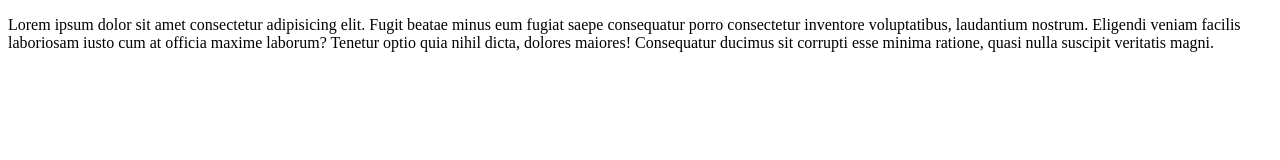
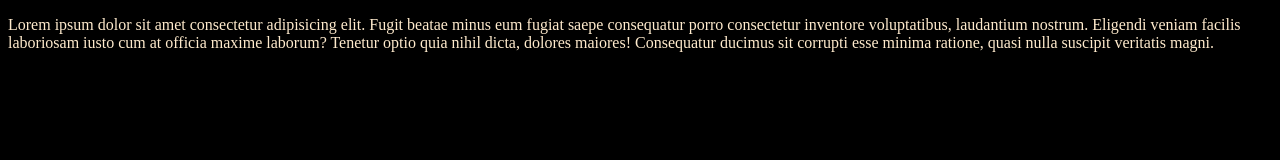
Before and after one commit to ERM-Khacker/FD_Practice_Branch, a plain HTML site: page index.html in a window 1280 px wide. Drawn offline with Linux system fonts and the light colour scheme.

Commit message:
Git conflict

```diff
--- a/assets/css/style.css
+++ b/assets/css/style.css
@@ -0,0 +1,6 @@
+body{
+    background-color: black;
+}
+p{
+    color: blanchedalmond;
+}
--- a/index.html
+++ b/index.html
@@ -7,8 +7,10 @@
     <title>Document</title>
 </head>
 <body>
+    <section>
     <footer>
         <p>Lorem ipsum dolor sit amet consectetur adipisicing elit. Fugit beatae minus eum fugiat saepe consequatur porro consectetur inventore voluptatibus, laudantium nostrum. Eligendi veniam facilis laboriosam iusto cum at officia maxime laborum? Tenetur optio quia nihil dicta, dolores maiores! Consequatur ducimus sit corrupti esse minima ratione, quasi nulla suscipit veritatis magni.</p>
     </footer>
+</section>
 </body>
 </html>
```
